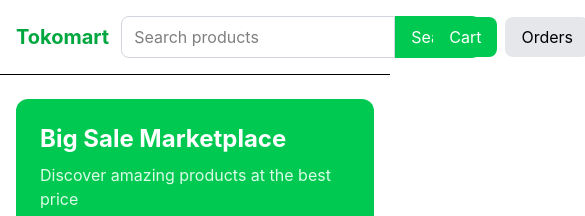
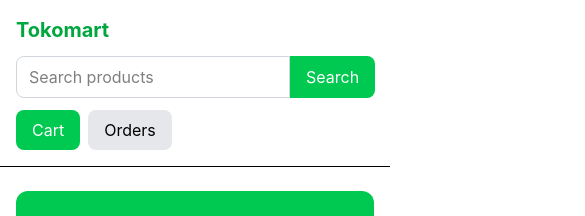
Before and after one commit to fikarnugraha18/Marketplace-Frontend, a React (Vite) app: page / in a window 390 px wide. Shown: the top 216 px of the page, 585 px wide, since content can reach past the window. Built offline with nearby package versions, Linux system fonts and the light colour scheme; no server answers.

Commit message:
fix responsive mobile

```diff
--- a/src/components/Navbar.tsx
+++ b/src/components/Navbar.tsx
@@ -15,7 +15,7 @@ export default function Navbar({ onSearch }: any) {
 
     <div className="w-full border-b bg-white">
 
-      <div className="max-w-7xl mx-auto px-4 md:px-6 py-4 flex flex items-center gap-3">
+      <div className="max-w-7xl mx-auto px-4 md:px-6 py-4 flex flex-wrap items-center gap-3">
 
         <h1
           onClick={() => navigate("/")}
@@ -26,7 +26,7 @@ export default function Navbar({ onSearch }: any) {
 
         <form
           onSubmit={handleSearch}
-          className="flex flex-1 max-w-[300px] sm:max-w-xl"
+          className="flex w-full md: flex-1 md:max-w-xl"
         >
 
           <input
```
